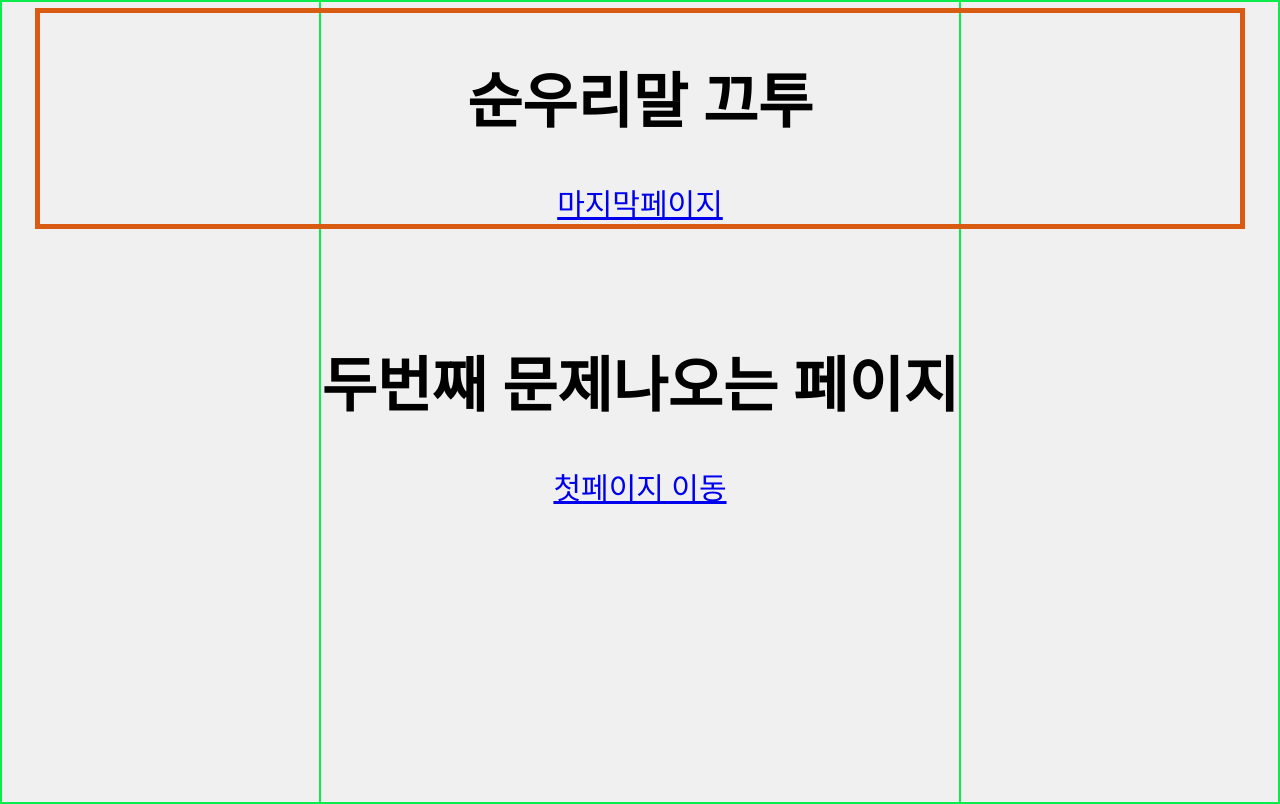
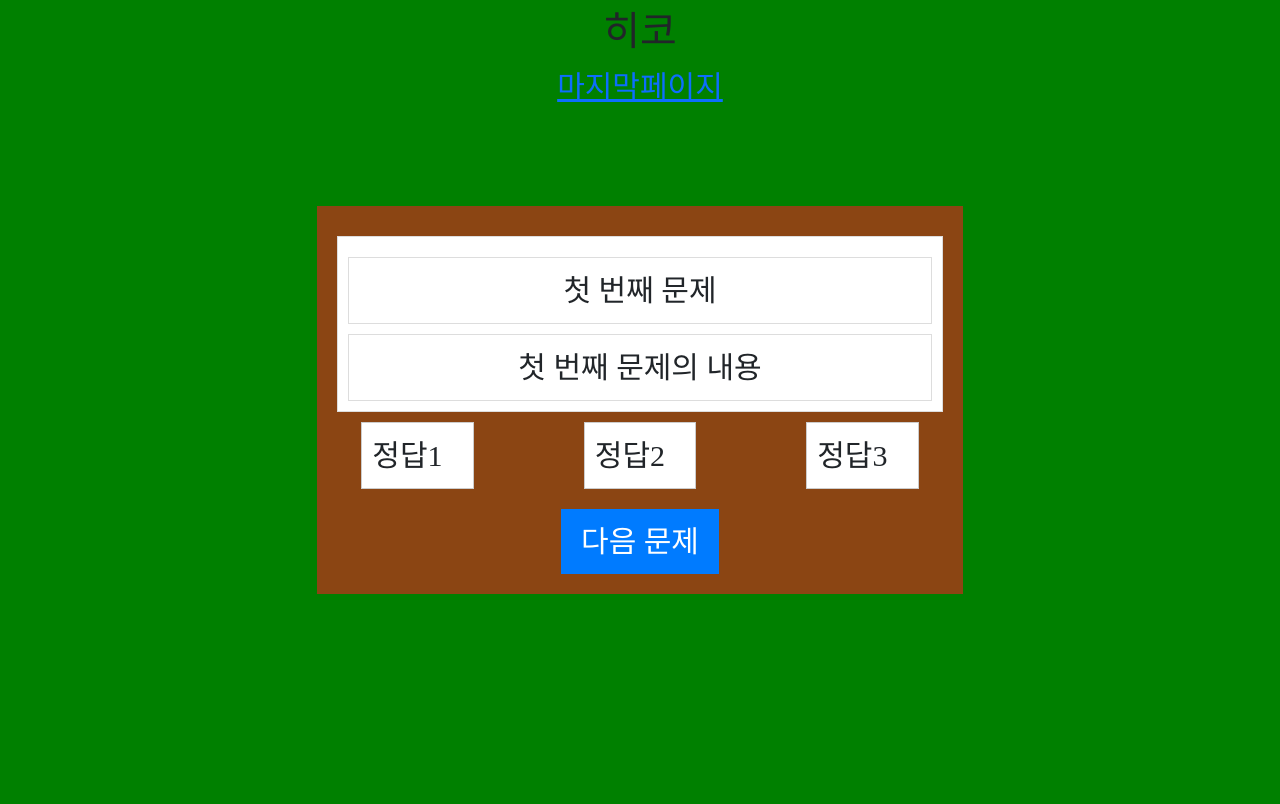
Before and after one commit to mnyu123/HiKo, a React (Create React App) app: page /second in a window 1280 px wide. Built offline with nearby package versions, Linux system fonts and the light colour scheme; a web font is replaced by a local one.

Commit message:
두번째 페이지 CSS , 웹 구조 일부 변경

```diff
--- a/package.json
+++ b/package.json
@@ -6,7 +6,9 @@
     "@testing-library/jest-dom": "^5.17.0",
     "@testing-library/react": "^13.4.0",
     "@testing-library/user-event": "^13.5.0",
+    "bootstrap": "^5.3.2",
     "react": "^18.2.0",
+    "react-bootstrap": "^2.9.0",
     "react-dom": "^18.2.0",
     "react-router-dom": "^6.16.0",
     "react-scripts": "5.0.1",
--- a/public/index.html
+++ b/public/index.html
@@ -16,6 +16,10 @@
   <link rel="preconnect" href="https://fonts.gstatic.com" crossorigin>
   <link href="https://fonts.googleapis.com/css2?family=Yeon+Sung&display=swap" rel="stylesheet">
 
+  <!-- 부트스트랩 가져온것(2줄) -->
+  <link rel="stylesheet" href="https://cdn.jsdelivr.net/npm/bootstrap@5.3.0/dist/css/bootstrap.min.css"
+    integrity="sha384-9ndCyUaIbzAi2FUVXJi0CjmCapSmO7SnpJef0486qhLnuZ2cdeRhO02iuK6FUUVM" crossorigin="anonymous" />
+
   <title>React App</title>
 </head>
 
--- a/src/App.css
+++ b/src/App.css
@@ -6,7 +6,7 @@ body {
   height: 100vh;
   margin: 0;
   background-color: #f0f0f0;
-  border: 2px solid rgb(11, 235, 75);
   font-family: 'Yeon Sung', cursive;
   font-size: 30px;
+  background-color: #008000;
 }
--- a/src/common/header.js
+++ b/src/common/header.js
@@ -6,7 +6,7 @@ export default function Header() {
   return (
     <header className="mw">
       <h1>
-        순우리말 끄투
+        히코
       </h1>
       <nav>
         <Link to="/end">마지막페이지</Link>
--- a/src/css/header.css
+++ b/src/css/header.css
@@ -2,7 +2,6 @@
     max-width: 1200px;
     width: calc(100% - 2rem);
     margin: 30;
-    border: 5px solid rgb(217, 90, 17);
     align-items: center;
     text-align: center;
     position: absolute;
--- /dev/null
+++ b/src/css/second.css
@@ -0,0 +1,58 @@
+.container {
+    width: 100%;
+    max-width: 800px;
+    margin: 0 auto;
+    padding: 20px;
+    background-color: #8B4513; /* 나무색 배경 */
+    display: flex;
+    flex-direction: column;
+    align-items: center;
+  }
+
+  .question-container {
+    display: flex;
+    flex-direction: column;
+    align-items: center;
+    background-color: #fff; /* 흰색 배경 */
+    padding: 10px;
+    border: 1px solid #ddd;
+    margin: 10px 0;
+    text-align: center;
+    width: 100%;
+  }
+
+  .question-number, .question-content {
+    background-color: #fff; /* 흰색 배경 */
+    padding: 10px;
+    border: 1px solid #ddd;
+    text-align: center;
+    width: 100%;
+    margin-top: 10px;
+  }
+
+  .answers {
+    display: flex;
+    justify-content: space-between;
+    width: 110%;
+  }
+
+  .answers p {
+    background-color: #fff; /* 흰색 배경 */
+    padding: 10px;
+    border: 1px solid #ccc;
+    flex: 1;
+    margin: 0 55px;
+  }
+
+  button {
+    margin-top: 20px;
+    padding: 10px 20px;
+    background-color: #007BFF;
+    color: #fff;
+    border: none;
+    cursor: pointer;
+  }
+
+  button:hover {
+    background-color: #0056b3;
+  }
--- a/src/pages/Second.js
+++ b/src/pages/Second.js
@@ -1,15 +1,46 @@
-import React from "react";
+import React, { useState } from "react";
 import { Link } from "react-router-dom";
 import Header from "../common/Header";
+import "../css/second.css"; // second.css 파일을 가져옵니다.
 
 export default function Second() {
   console.log("리액트 컴포넌트가 잘 연결되었습니다.");
 
+  const [currentQuestion, setCurrentQuestion] = useState(1);
+
+  // API를 추가하고 나서는 여기가 변수처럼 변해야 할듯
+  const questions = [
+    { number: "첫 번째", content: "첫 번째 문제의 내용" },
+    { number: "두 번째", content: "두 번째 문제의 내용" },
+    { number: "세 번째", content: "세 번째 문제의 내용" },
+  ];
+
+  const nextQuestion = () => {
+    if (currentQuestion < questions.length) {
+      setCurrentQuestion(currentQuestion + 1);
+    }
+  };
+
   return (
     <body>
       <Header />
-      <h1>두번째 문제나오는 페이지</h1>
-      <Link to="/">첫페이지 이동</Link>
+      <div className="container">
+        <div className="question-container">
+          <div className="question-number">{`${
+            questions[currentQuestion - 1].number
+          } 문제`}</div>
+          <div className="question-content">
+            {questions[currentQuestion - 1].content}
+          </div>
+        </div>
+        <div className="answers">
+          <p>정답1</p>
+          <p>정답2</p>
+          <p>정답3</p>
+        </div>
+        <button onClick={nextQuestion}>다음 문제</button>
+      </div>
+      {/* <Link to="/">첫페이지 이동</Link> */}
     </body>
   );
 }
```
Also changed, not shown: 1 other file (tests, documents, lock files or other folders).
